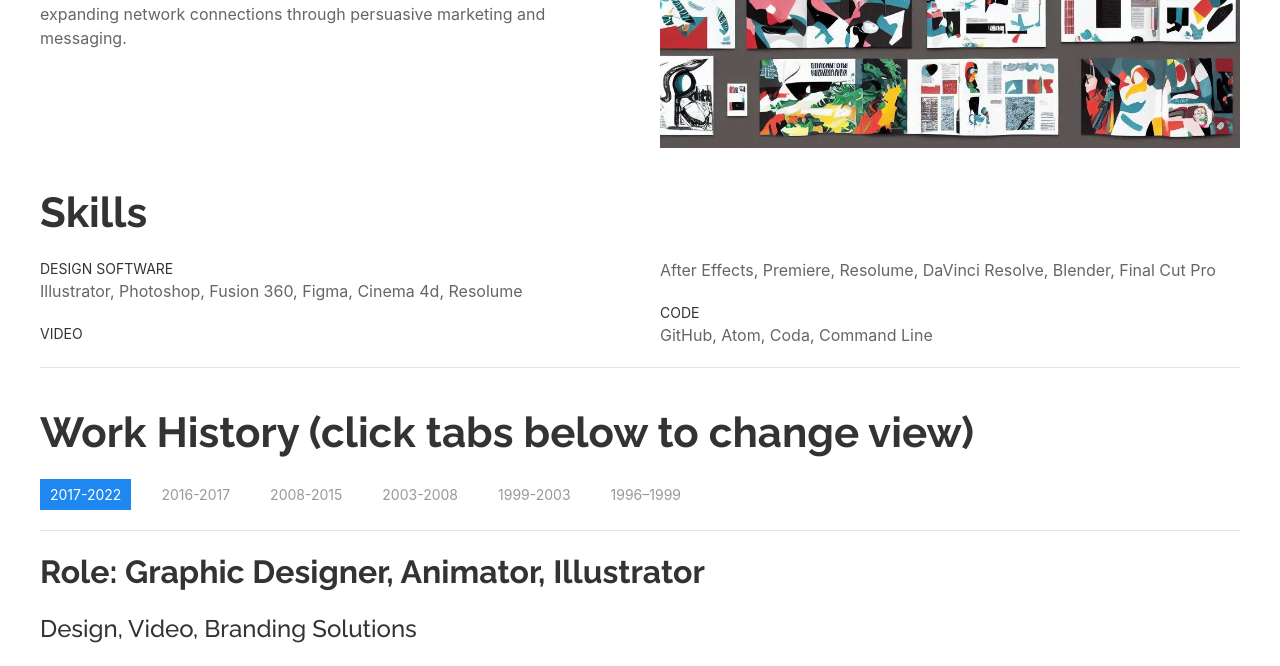
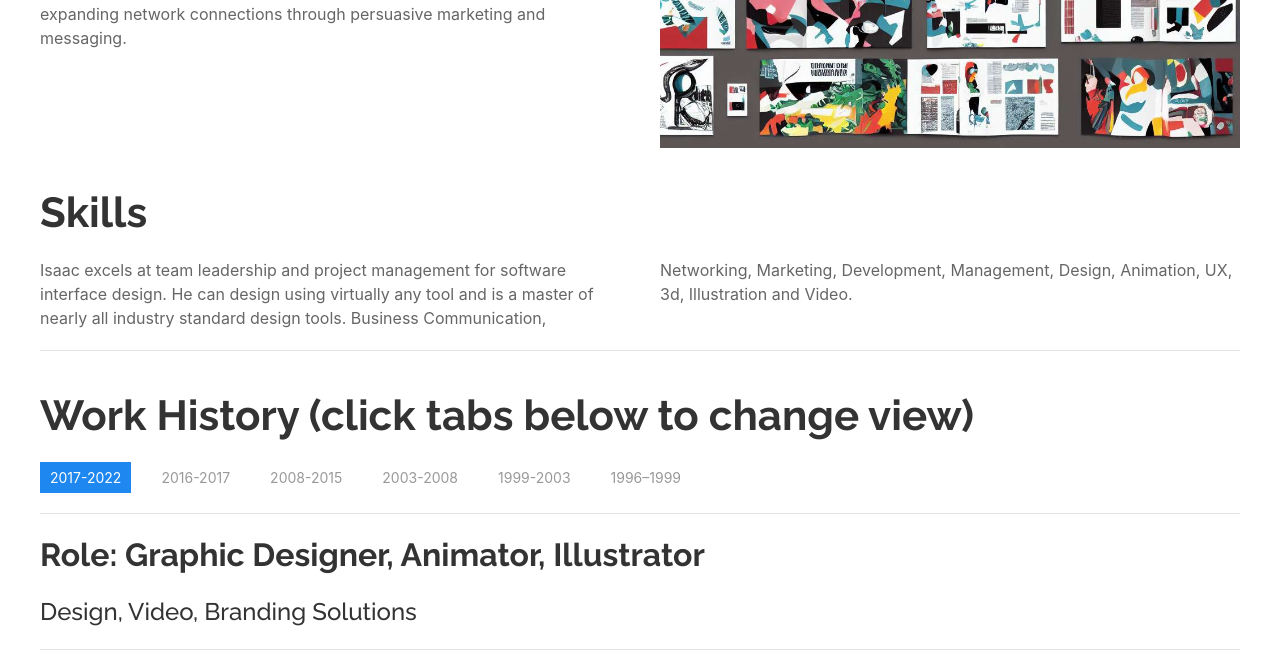
Before and after one commit to kre8t/kre8t.github.io, a Jekyll site: the page built from _pages/resume.md, in a window 1280 px wide and 900 px high, scrolled down 703 px, cut to the strip 0-666 px from the top of the window. Built offline with Jekyll 4.4.1, drawn with Linux system fonts in a browser that asks for light colours.

Commit message:
Update skills.html

```diff
--- a/_includes/skills.html
+++ b/_includes/skills.html
@@ -1,9 +1,5 @@
-<dl class="uk-description-list uk-column-1-2@l">
-    <dt>Design Software</dt>
-    <dd>Illustrator, Photoshop, Fusion 360, Figma, Cinema 4d, Resolume</dd>
-    <dt>Video</dt>
-    <dd>After Effects, Premiere, Resolume, DaVinci Resolve, Blender, Final Cut Pro</dd>
-    <dt>Code</dt>
-    <dd>GitHub, Atom, Coda, Command Line</dd>
-</dl>
+<p class="uk-column-1-2@l">
+  Isaac excels at team leadership and project management for software interface design. He can design using virtually any tool and is a master of nearly all industry standard design tools.
+  Business Communication, Networking, Marketing, Development, Management, Design, Animation, UX, 3d, Illustration and Video.
+</p>
 <hr>
```
